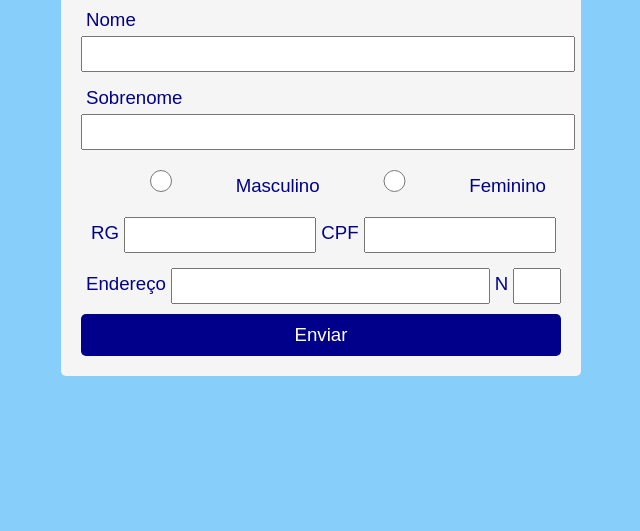
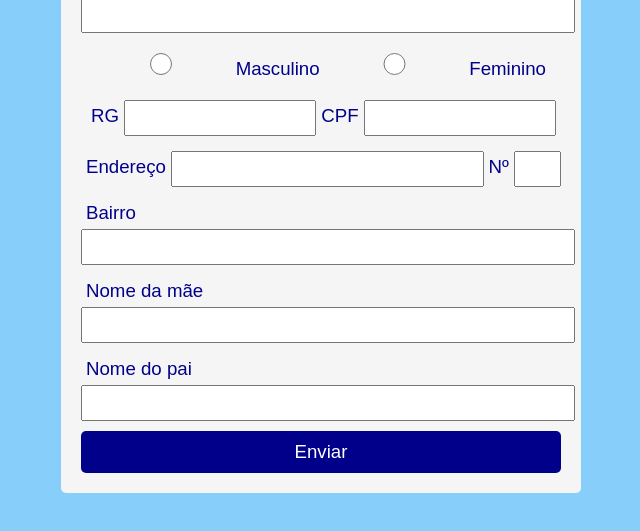
Before and after one commit to ivaraujo/form-cadastro, a plain HTML site: page index.html in a window 1280 px wide. Shown: the part 239-770 px from the top of the page, without its empty margins (319-959 px from the left). Drawn offline with Linux system fonts and the light colour scheme.

Commit message:
Segunda adição de campos

```diff
--- a/index.html
+++ b/index.html
@@ -30,11 +30,16 @@
                 </div>
                 <div id="logradouro">
                     <label for="endereco">Endereço</label>
-                    <input type="text" name="endereco" id="endereco">
-                    <label for="numero_casa">N</label>
+                    <input type="text" name="endereco" id="endereco" autocomplete="off" checked>
+                    <label for="numero_casa">Nº</label>
                     <input type="number" name="numero_casa" id="numero_casa" autocomplete="off" checked>
                 </div>
-
+                <label for="bairro">Bairro</label>
+                <input type="text" name="bairro" id="bairro" autocomplete="off" checked>
+                <label for="nome_mae">Nome da mãe</label>
+                <input type="text" name="nome_mae" id="nome_mae" autocomplete="off" checked>
+                <label for="nome_pai">Nome do pai</label>
+                <input type="text" name="nome_pai" id="nome_pai" autocomplete="off" checked>
                 <button type="submit">Enviar</button>
             </form>
         </section>
```
